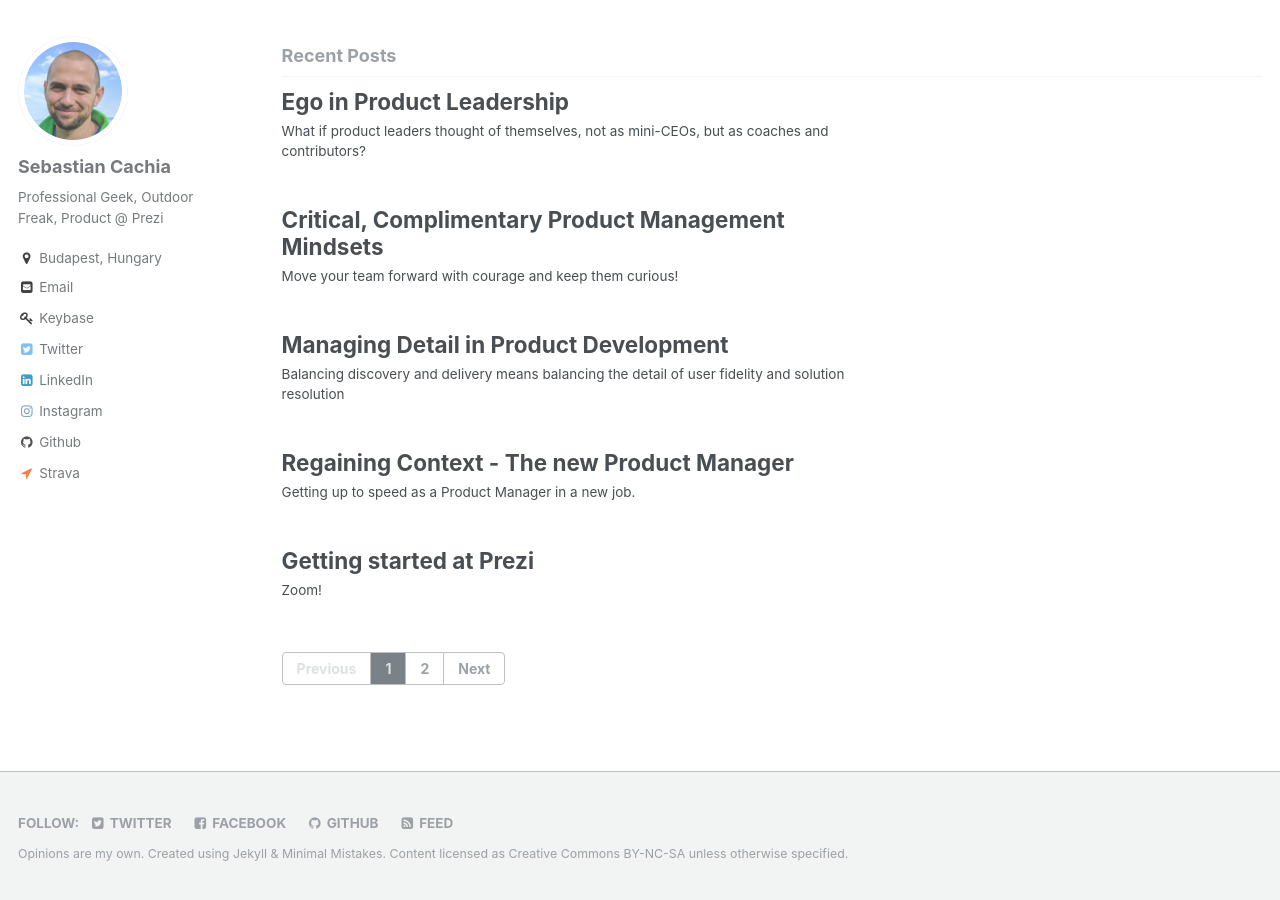
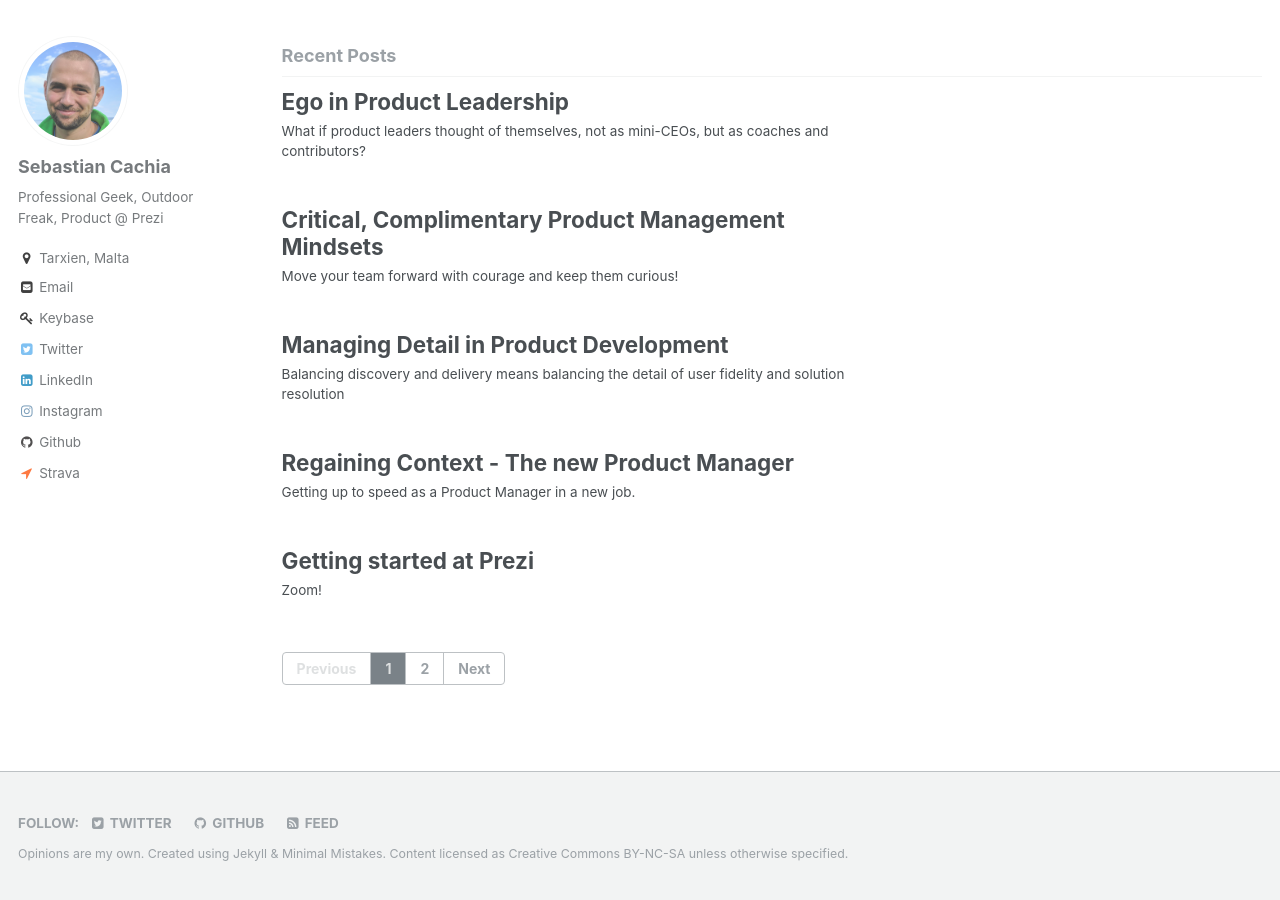
Before and after one commit to sebcachia/sebcachia.github.io, a Jekyll site: the page built from index.html, in a window 1280 px wide and 900 px high, scrolled down 1058 px. Built offline with Jekyll 4.4.1, drawn with Linux system fonts in a browser that asks for light colours; the list of posts is cut into pages by our own code.

Commit message:
Update _config.yml

```diff
--- a/_config.yml
+++ b/_config.yml
@@ -57,7 +57,7 @@ yandex_site_verification :
 twitter:
   username               : sebcachia
 facebook:
-  username               : sebcachia
+  username               :
   app_id                 :
   publisher              :
 og_image                 : # Open Graph/Twitter default site image
@@ -80,7 +80,7 @@ author:
   name             : "Sebastian Cachia"
   avatar           : "avatar.jpg"
   bio              : "Professional Geek, Outdoor Freak, Product @ Prezi"
-  location         : "Budapest, Hungary"
+  location         : "Tarxien, Malta"
   email            : mail @ sebcachia.com
   uri              :
   bitbucket        :
```
